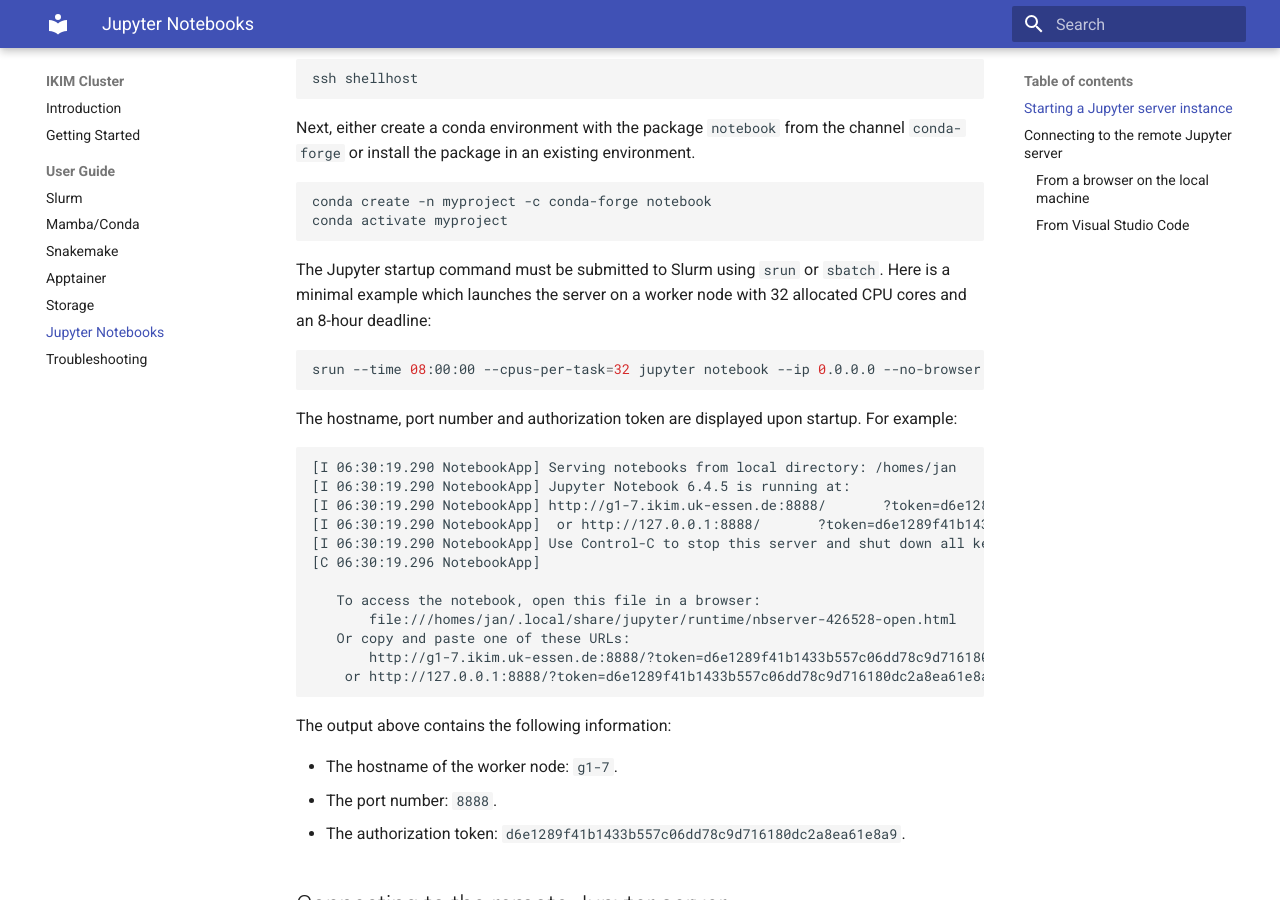
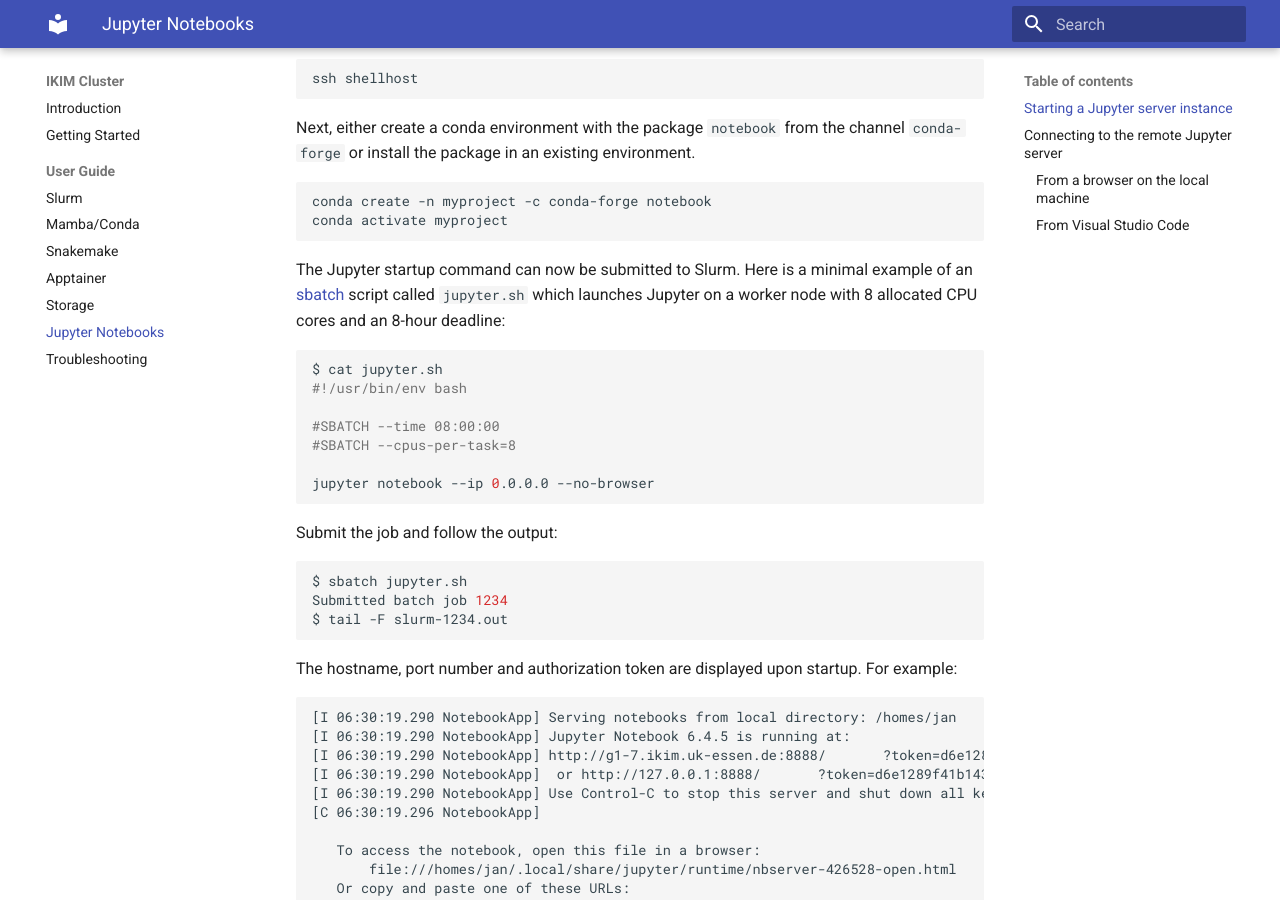
Before and after one commit to IKIM-Essen/ClusterDocs, an MkDocs documentation site: the page built from docs/jupyter.md, in a window 1280 px wide and 900 px high, scrolled down 356 px. Built offline with MkDocs 1.6.1 and Material for MkDocs 9.7.7, drawn with Linux system fonts in a browser that asks for light colours.

Commit message:
Start Jupyter via sbatch instead of srun.

````diff
--- a/docs/jupyter.md
+++ b/docs/jupyter.md
@@ -1,10 +1,10 @@
 # Jupyter Notebook Workflow
 
-The Jupyter Notebook is an open-source web application that allows creating and sharing documents that contain live code, equations, visualizations and narrative text. Uses include: data cleaning and transformation, numerical simulation, statistical modeling, data visualization, machine learning, and much more. Visit [Jupyter.org](https://jupyter.org) for more information.
+The Jupyter Notebook is an open-source web application that allows creating and sharing documents that contain live code, equations, visualizations and narrative text. Uses include: data cleaning and transformation, numerical simulation, statistical modeling, data visualization, machine learning, and much more. Visit [Jupyter.org][jupyter-website] for more information.
 
 ## Starting a Jupyter server instance
 
-To launch a Jupyter instance on the [Slurm](./slurm.md) cluster, first log into a Slurm submission node:
+To launch a Jupyter instance on the [Slurm][slurm-guide] cluster, first log into a Slurm submission node:
 
 ```sh
 ssh shellhost
@@ -17,10 +17,24 @@
 conda activate myproject
 ```
 
-The Jupyter startup command must be submitted to Slurm using `srun` or `sbatch`. Here is a minimal example which launches the server on a worker node with 32 allocated CPU cores and an 8-hour deadline:
+The Jupyter startup command can now be submitted to Slurm. Here is a minimal example of an [sbatch][slurm-sbatch] script called `jupyter.sh` which launches Jupyter on a worker node with 8 allocated CPU cores and an 8-hour deadline:
 
 ```sh
-srun --time 08:00:00 --cpus-per-task=32 jupyter notebook --ip 0.0.0.0 --no-browser
+$ cat jupyter.sh
+#!/usr/bin/env bash
+
+#SBATCH --time 08:00:00
+#SBATCH --cpus-per-task=8
+
+jupyter notebook --ip 0.0.0.0 --no-browser
+```
+
+Submit the job and follow the output:
+
+```sh
+$ sbatch jupyter.sh
+Submitted batch job 1234
+$ tail -F slurm-1234.out
 ```
 
 The hostname, port number and authorization token are displayed upon startup. For example:
@@ -76,5 +90,8 @@
 
 Connect to a Slurm submission node as described in [Connect to a remote host][vscode-docs-connect-ssh-host]. When prompted for the target host, type `shellhost`. From there, connect to the Jupyter server as described in [Connect to a remote Jupyter server][vscode-docs-remote-jupyter]. When prompted for the URL, simply copy and paste the URL displayed in the output from `jupyter notebook`. As opposed to the browser method, in this case the connection originates from inside the cluster and there's no need to set up port forwarding.
 
+[jupyter-website]: https://jupyter.org
 [vscode-docs-connect-ssh-host]: https://code.visualstudio.com/docs/remote/ssh#_connect-to-a-remote-host
 [vscode-docs-remote-jupyter]: https://code.visualstudio.com/docs/datascience/jupyter-notebooks#_connect-to-a-remote-jupyter-server
+[slurm-guide]: slurm.md
+[slurm-sbatch]: slurm.md#sbatch
````
